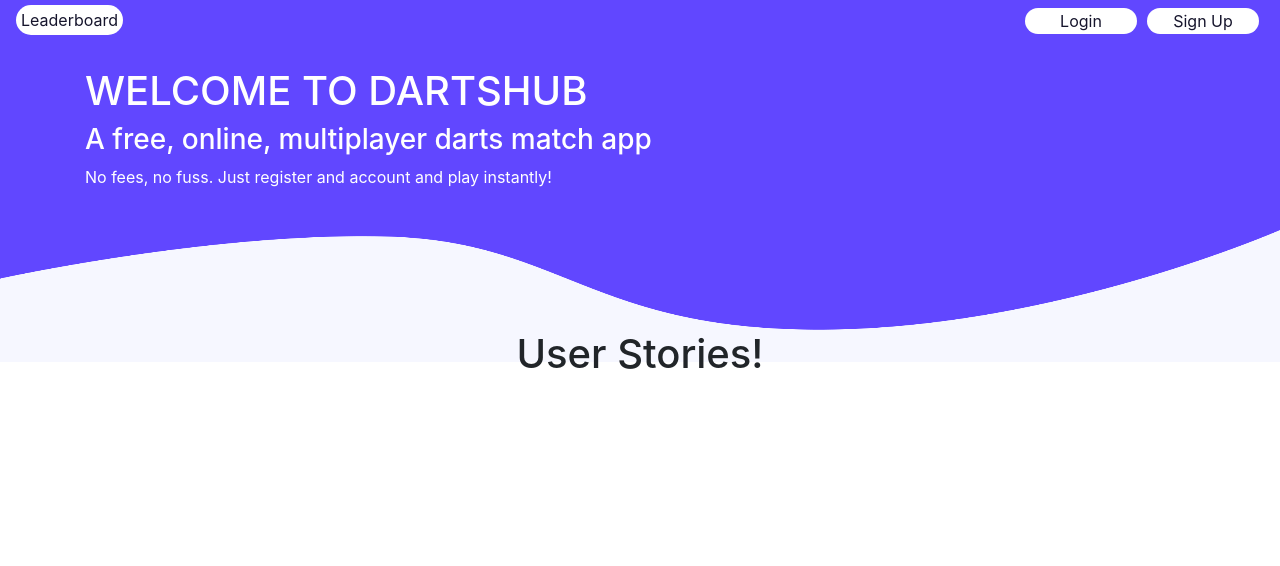
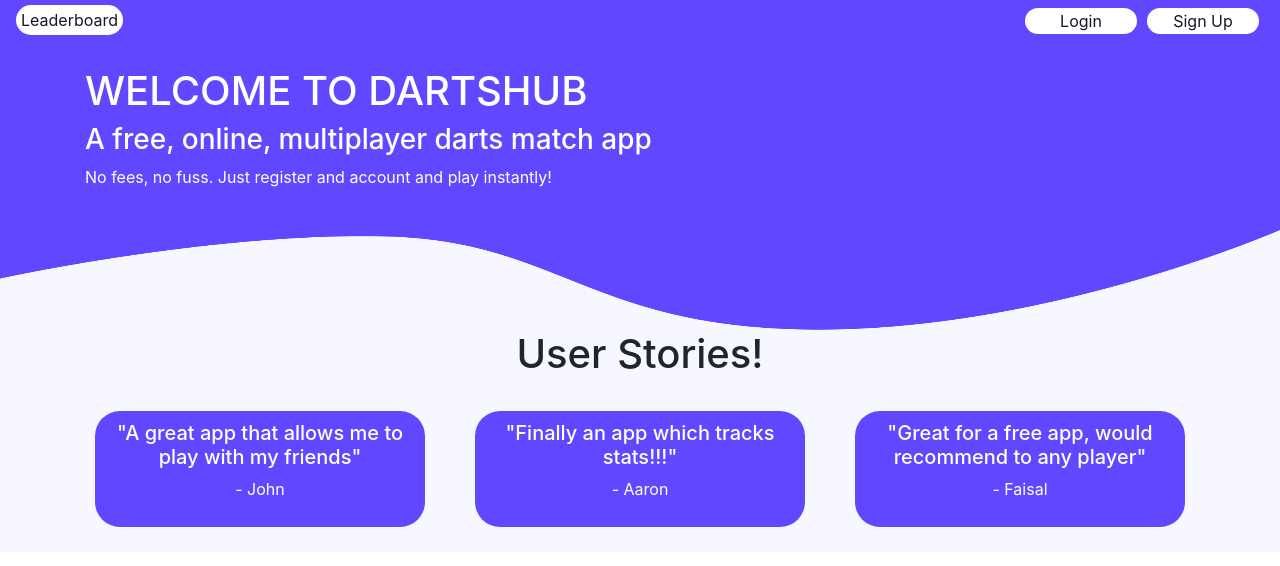
Before and after one commit to HeyAero/dartshub, a React app in the folder client/: page / in a window 1280 px wide. Shown: the top 566 px of the page. Built offline with nearby package versions, Linux system fonts and the light colour scheme.

Commit message:
update user stories styling

```diff
--- a/client/src/components/Greeting/_greeting.scss
+++ b/client/src/components/Greeting/_greeting.scss
@@ -3,6 +3,7 @@
   background-color: $dartshub-purple;
   text-align: left;
   color: $dartshub-white;
+  overflow: hidden;
 
   .content {
     padding-bottom: 25px;
--- /dev/null
+++ b/client/src/components/UserStories/_userstories.scss
@@ -0,0 +1,11 @@
+#user-stories {
+  background-color: $dartshub-grey;
+}
+
+.user-story {
+  color: $dartshub-white;
+  margin: 25px;
+  padding: 10px;
+  background-color: $dartshub-purple;
+  border-radius: 25px;
+}
--- a/client/src/components/UserStories/index.js
+++ b/client/src/components/UserStories/index.js
@@ -3,13 +3,25 @@ import React from 'react';
 const UserStories = () => {
 
     return (
-        <>
-
-            <h1>User Stories!</h1>
-
-
-
-        </>
+        <div id="user-stories">
+            <div className="container">
+                <h1>User Stories!</h1>
+                <div className="row">
+                    <div className="col user-story">
+                        <h5>"A great app that allows me to play with my friends"</h5>
+                        <p>- John</p>
+                    </div>
+                    <div className="col user-story">
+                        <h5>"Finally an app which tracks stats!!!"</h5>
+                        <p>- Aaron</p>
+                    </div>
+                    <div className="col user-story">
+                        <h5>"Great for a free app, would recommend to any player"</h5>
+                        <p>- Faisal</p>
+                    </div>
+                </div>
+            </div>
+        </div>
     )
 }
 export default UserStories;
--- a/client/src/index.scss
+++ b/client/src/index.scss
@@ -23,6 +23,7 @@
 @import './components/WinsTable/WinsTable';
 @import './components/HowTo/HowTo';
 @import './components/Greeting/greeting';
+@import './components/UserStories/userstories';
 // Other
 @import './components/StatInformation/StatInformation';
 // Any Universal Styling
```
